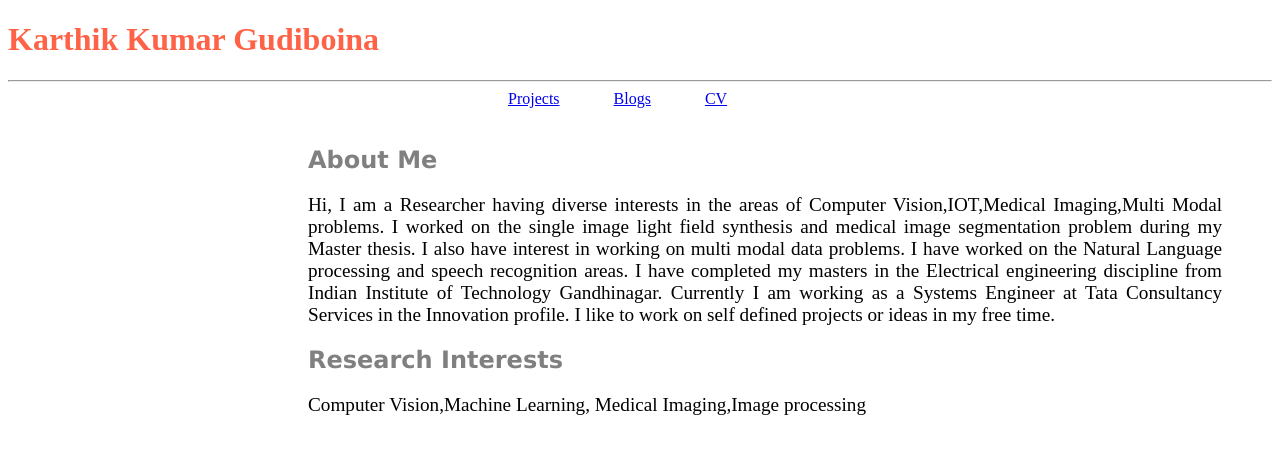
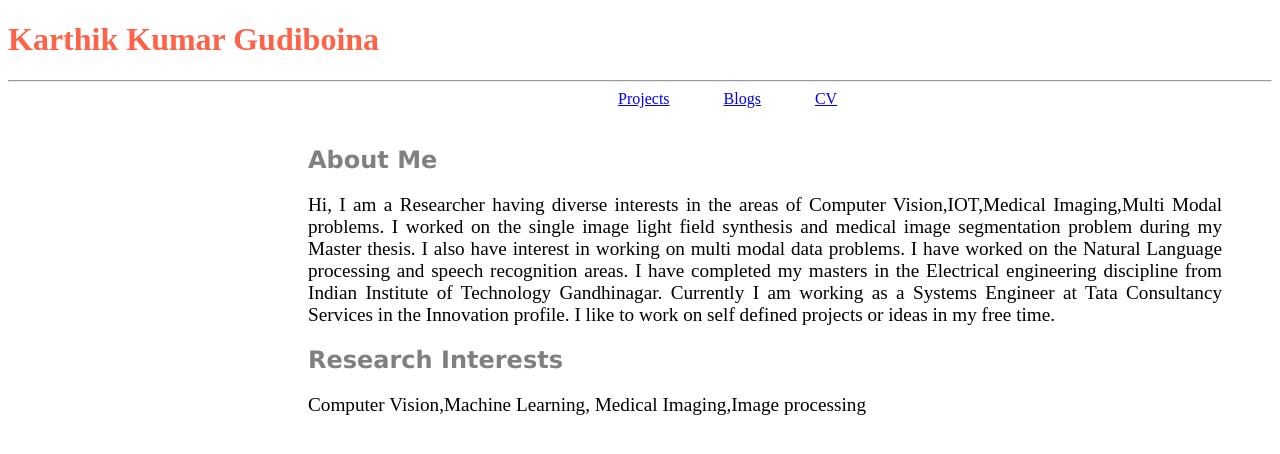
Before and after one commit to KarthikG1729/karthikg1729.github.io, a plain HTML site: page index.html in a window 1280 px wide. Drawn offline with Linux system fonts and the light colour scheme.

Commit message:
styling changes

```diff
--- a/index.html
+++ b/index.html
@@ -17,7 +17,7 @@
   <body>
     <h1 style="color:Tomato;">Karthik Kumar Gudiboina</h1>
     <hr>
-    <header><a style='margin-left:500px;;;' href="projects.html">Projects</a> <a style='margin-left:50px;' href="projects.html">Blogs</a> <a style='margin-left:50px;' href="projects.html">CV</a></header>
+    <header><a style='margin-left:610px;;;' href="projects.html">Projects</a> <a style='margin-left:50px;' href="projects.html">Blogs</a> <a style='margin-left:50px;' href="projects.html">CV</a></header>
 
     <br>
     <div>
```
